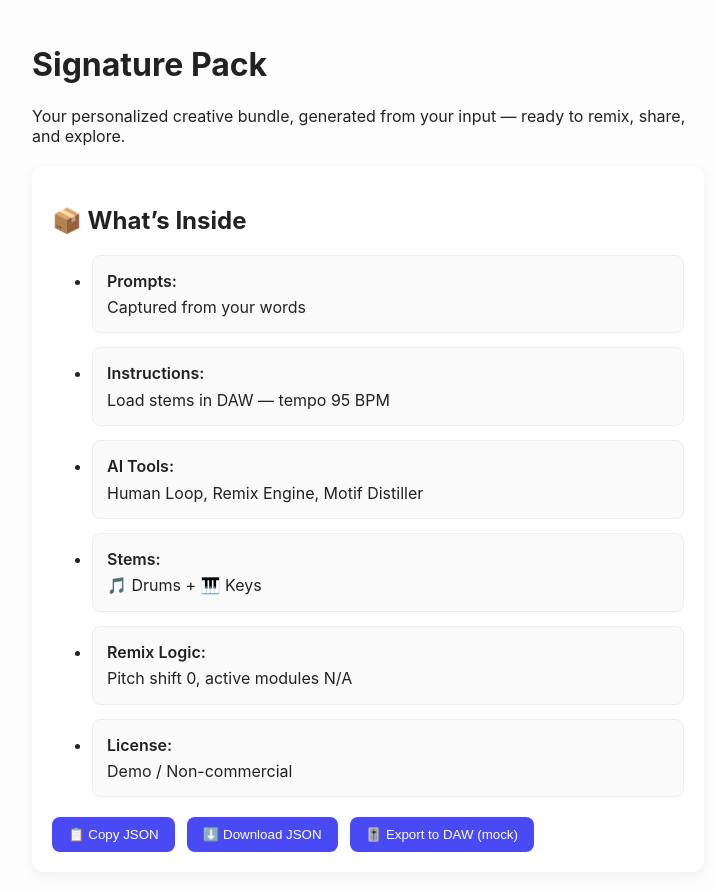
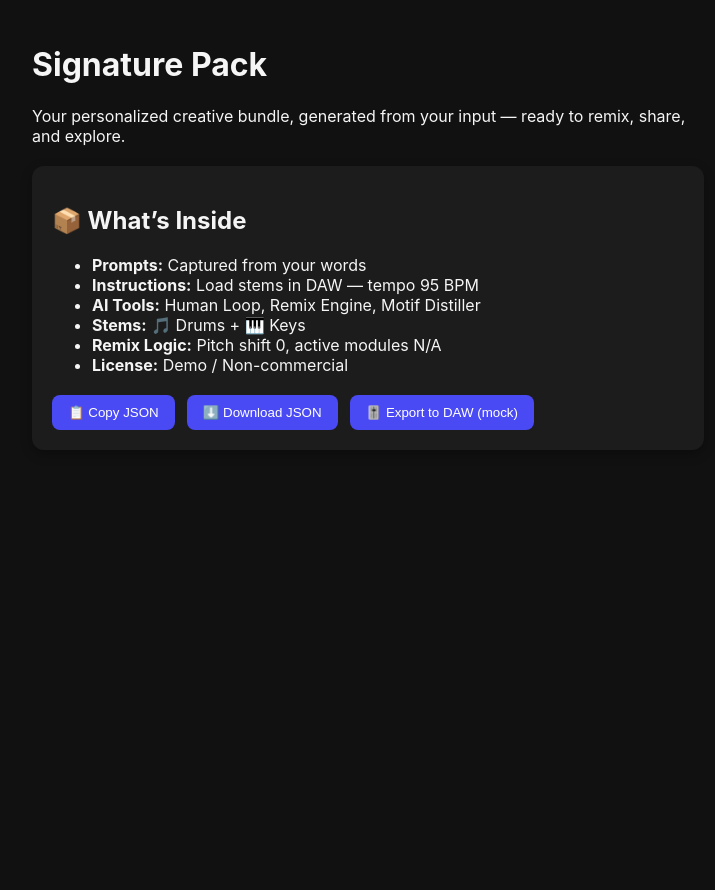
Before and after one commit to djq-dev/quodx-demo-clean, a Next.js app: page /export in a window 1280 px wide. Shown: the top 890 px of the page, without its empty margins (272-987 px from the left). After the commit the page ends 800 px from the top, so only its background shows below. Built offline with nearby package versions, Linux system fonts and the light colour scheme.

Commit message:
Update globals.css

```diff
--- a/styles/globals.css
+++ b/styles/globals.css
@@ -4,8 +4,8 @@ html, body {
   margin: 0;
   font-family: -apple-system, BlinkMacSystemFont, Segoe UI, Roboto, Oxygen,
     Ubuntu, Cantarell, Fira Sans, Droid Sans, Helvetica Neue, sans-serif;
-  background: #fdfdfd;
-  color: #222;
+  background: #111; /* DARK background back */
+  color: #f5f5f5;   /* Light text for contrast */
 }
 
 * {
@@ -21,11 +21,12 @@ html, body {
 
 /* Panels */
 .panel {
-  background: #fff;
+  background: #1c1c1c;
   border-radius: 12px;
   padding: 20px;
   margin: 20px 0;
-  box-shadow: 0 4px 12px rgba(0, 0, 0, 0.06);
+  box-shadow: 0 4px 12px rgba(0, 0, 0, 0.3);
+  color: #f5f5f5;
 }
 
 /* Rows */
@@ -82,9 +83,24 @@ button.secondary:hover {
   border-radius: 12px;
   max-width: 600px;
   width: 100%;
+  color: #222;
 }
 
-/* Export page specific */
+/* ===== Export page ONLY ===== */
+.export-page {
+  background: #fdfdfd; /* Light background just for export */
+  color: #222;
+  min-height: 100vh;
+  padding: 24px;
+}
+
+.export-page .panel {
+  background: #fff;
+  color: #222;
+  border: 1px solid #eee;
+  box-shadow: 0 4px 12px rgba(0,0,0,0.06);
+}
+
 .export-page header {
   text-align: center;
   margin-bottom: 24px;
@@ -99,24 +115,21 @@ button.secondary:hover {
   color: #555;
 }
 
-/* Pack summary */
-.pack-summary {
-  display: grid;
-  grid-template-columns: 1fr;
-  gap: 14px;
-  margin-top: 16px;
+.export-page ul {
+  list-style: none;
+  padding-left: 0;
 }
 
-.pack-summary li {
+.export-page li {
   background: #fafafa;
   border: 1px solid #eee;
   border-radius: 8px;
-  padding: 14px;
+  padding: 12px;
+  margin-bottom: 10px;
   font-size: 1rem;
-  line-height: 1.4;
 }
 
-.pack-summary li strong {
+.export-page li strong {
   display: block;
   font-weight: 600;
   margin-bottom: 4px;
```
